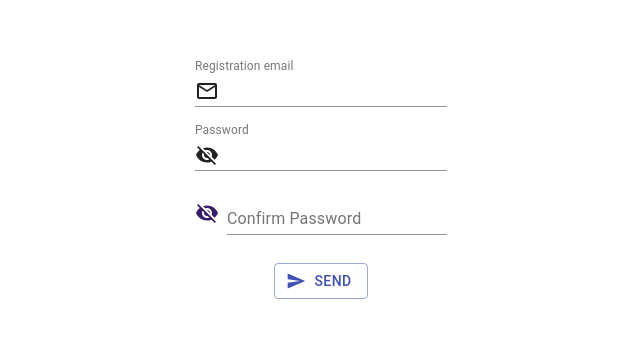
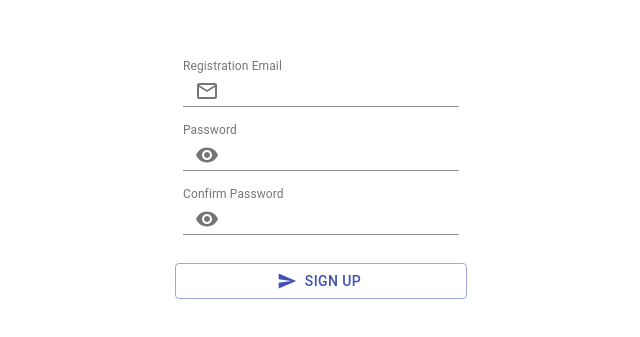
Before and after one commit to marbilher/social-network, a React (Create React App) app in the folder client/: page /signup in a window 1280 px wide. Shown: the part 225-562 px from the top of the page, without its empty margins (319-959 px from the left). Built offline with nearby package versions, Linux system fonts and the light colour scheme.

Commit message:
fix sign up/log in page: deduplicate code and consolidate into one component

```diff
--- a/client/src/App.js
+++ b/client/src/App.js
@@ -3,8 +3,7 @@ import './App.css';
 import { BrowserRouter, Switch, Route } from 'react-router-dom';
 import CssBaseline from '@material-ui/core/CssBaseline';
 import LandingPage from './components/LandingPage';
-import SignUp from './components/SignUp';
-import LogIn from './components/LogIn';
+import SignUpOrLogIn from './components/SignUpOrLogIn';
 import GuestUI from './components/GuestUI';
 
 function App() {
@@ -14,8 +13,8 @@ function App() {
             <BrowserRouter>
                 <Switch>
                     <Route exact path="/" component={LandingPage} />
-                    <Route exact path="/signup" component={SignUp} />
-                    <Route exact path="/login" component={LogIn} />
+                    <Route exact path="/signup" component={() => <SignUpOrLogIn isSigningUp={true} />} />
+                    <Route exact path="/login" component={() => <SignUpOrLogIn isSigningUp={false} />} />
                     <Route exact path="/guestui" component={GuestUI} />
                 </Switch>
             </BrowserRouter>
--- a/client/src/components/ChatMessageDisplay.js
+++ b/client/src/components/ChatMessageDisplay.js
@@ -1,5 +1,4 @@
 import React from 'react';
-import { makeStyles } from '@material-ui/core/styles';
 import Paper from '@material-ui/core/Paper';
 import ChatBoxMessage from './ChatBoxMessage';
 
--- a/client/src/components/GuestUI.js
+++ b/client/src/components/GuestUI.js
@@ -30,7 +30,7 @@ const useStyles = makeStyles((theme) => ({
 function GuestUI() {
     const classes = useStyles();
     const [inputFieldText, setInputFieldText] = React.useState('');
-    const [userIdentification, setUserIdentification] = React.useState(localStorage.getItem('tempID'));
+    const [userIdentification, _setUserIdentification] = React.useState(localStorage.getItem('tempID'));
 
     const [messages, setMessages] = React.useState([]);
     const [currentlyOnline, setCurrentlyOnline] = React.useState([userIdentification]);
--- a/client/src/components/LogIn.js
+++ /dev/null
@@ -1,66 +0,0 @@
-import React, { useState } from 'react';
-import { makeStyles } from '@material-ui/core/styles';
-import Input from '@material-ui/core/Input';
-import InputLabel from '@material-ui/core/InputLabel';
-import InputAdornment from '@material-ui/core/InputAdornment';
-import IconButton from '@material-ui/core/IconButton';
-import FormControl from '@material-ui/core/FormControl';
-import TextField from '@material-ui/core/TextField';
-import MailOutlineIcon from '@material-ui/icons/MailOutline';
-import Visibility from '@material-ui/icons/Visibility';
-import VisibilityOff from '@material-ui/icons/VisibilityOff';
-import SendIcon from '@material-ui/icons/Send';
-import Button from '@material-ui/core/Button';
-
-const useStyles = makeStyles((theme) => ({
-    margin: {
-        margin: theme.spacing(1),
-    },
-    button: {
-        marginTop: 20,
-    },
-}));
-
-function Login() {
-    const classes = useStyles();
-    let [showPassword, setShowPassword] = useState(true);
-
-    return (
-        <div class="App-header">
-            <FormControl className={classes.margin}>
-                <InputLabel htmlFor="input-with-icon-adornment">Email</InputLabel>
-                <Input
-                    id="input-with-icon-adornment"
-                    startAdornment={
-                        <InputAdornment position="start">
-                            <MailOutlineIcon />
-                        </InputAdornment>
-                    }
-                />
-            </FormControl>
-            <TextField
-                className={classes.margin}
-                id="input-with-icon-textfield"
-                label="Password"
-                type={showPassword ? 'password' : 'text'}
-                InputProps={{
-                    startAdornment: (
-                        <InputAdornment position="start">
-                            <IconButton
-                                aria-label="toggle password visibility"
-                                onClick={() => setShowPassword(!showPassword)}
-                            >
-                                {showPassword ? <Visibility /> : <VisibilityOff />}
-                            </IconButton>
-                        </InputAdornment>
-                    ),
-                }}
-            />
-            <Button variant="outlined" color="primary" className={classes.button} startIcon={<SendIcon />}>
-                Log in
-            </Button>
-        </div>
-    );
-}
-
-export default Login;
--- a/client/src/components/SignUp.js
+++ /dev/null
@@ -1,70 +0,0 @@
-import React from 'react';
-import { makeStyles } from '@material-ui/core/styles';
-import Input from '@material-ui/core/Input';
-import InputLabel from '@material-ui/core/InputLabel';
-import InputAdornment from '@material-ui/core/InputAdornment';
-import FormControl from '@material-ui/core/FormControl';
-import TextField from '@material-ui/core/TextField';
-import Grid from '@material-ui/core/Grid';
-import MailOutlineIcon from '@material-ui/icons/MailOutline';
-import VisibilityOffIcon from '@material-ui/icons/VisibilityOff';
-import Icon from '@material-ui/core/Icon';
-import SendIcon from '@material-ui/icons/Send';
-import Button from '@material-ui/core/Button';
-
-const useStyles = makeStyles((theme) => ({
-    margin: {
-        margin: theme.spacing(1),
-    },
-    button: {
-        marginTop: 20,
-    },
-}));
-
-function SignUp() {
-    const classes = useStyles();
-
-    return (
-        <div class="App-header">
-            <FormControl className={classes.margin}>
-                <InputLabel htmlFor="input-with-icon-adornment">Registration email</InputLabel>
-                <Input
-                    id="input-with-icon-adornment"
-                    startAdornment={
-                        <InputAdornment position="start">
-                            <MailOutlineIcon />
-                        </InputAdornment>
-                    }
-                />
-            </FormControl>
-            <TextField
-                className={classes.margin}
-                id="input-with-icon-textfield"
-                label="Password"
-                InputProps={{
-                    startAdornment: (
-                        <InputAdornment position="start">
-                            <VisibilityOffIcon />
-                        </InputAdornment>
-                    ),
-                }}
-            />
-            <div className={classes.margin}>
-                <Grid container spacing={1} alignItems="flex-end">
-                    <Grid item>
-                        <VisibilityOffIcon />
-                    </Grid>
-                    <Grid item>
-                        <TextField id="input-with-icon-grid" label="Confirm Password" />
-                    </Grid>
-                </Grid>
-            </div>
-
-            <Button variant="outlined" color="primary" className={classes.button} startIcon={<SendIcon />}>
-                Send
-            </Button>
-        </div>
-    );
-}
-
-export default SignUp;
--- /dev/null
+++ b/client/src/components/SignUpOrLogIn.js
@@ -0,0 +1,92 @@
+import React, { useState } from 'react';
+import { makeStyles } from '@material-ui/core/styles';
+import InputAdornment from '@material-ui/core/InputAdornment';
+import FormControl from '@material-ui/core/FormControl';
+import TextField from '@material-ui/core/TextField';
+import MailOutline from '@material-ui/icons/MailOutline';
+import Visibility from '@material-ui/icons/Visibility';
+import IconButton from '@material-ui/core/IconButton';
+import VisibilityOff from '@material-ui/icons/VisibilityOff';
+import SendIcon from '@material-ui/icons/Send';
+import Button from '@material-ui/core/Button';
+
+const useStyles = makeStyles((theme) => ({
+    margin: {
+        margin: theme.spacing(1),
+    },
+    button: {
+        marginTop: 20,
+    },
+}));
+
+export default function SignUpOrLogIn(props) {
+  let { isSigningUp } = props;
+    const classes = useStyles();
+    let [showPassword, setShowPassword] = useState(true);
+
+    return (
+        <div class="App-header">
+            <FormControl className={classes.margin}>
+                <TextField
+                    className={classes.margin}
+                    label={isSigningUp ? "Registration Email" : "Email"}
+                    id="input-with-icon-textfield"
+                    type="text"
+                    InputProps={{
+                      startAdornment: (
+                        <InputAdornment position="start">
+                        <IconButton>
+                          <MailOutline />
+                        </IconButton>
+
+                        </InputAdornment>)
+
+
+                    }}
+                />
+                <TextField
+                    className={classes.margin}
+                    id="input-with-icon-textfield"
+                    label="Password"
+                    type={showPassword ? 'password' : 'text'}
+                    InputProps={{
+                        startAdornment: (
+                            <InputAdornment position="start">
+                                <IconButton
+                                    aria-label="toggle password visibility"
+                                    onClick={() => setShowPassword(!showPassword)}
+                                >
+                                    {showPassword ? <Visibility /> : <VisibilityOff />}
+                                </IconButton>
+                            </InputAdornment>
+                        ),
+                    }}
+                />
+              {isSigningUp ?
+                <TextField
+                    label="Confirm Password"
+                    className={classes.margin}
+                    id="input-with-icon-textfield"
+                    type={showPassword ? 'password' : 'text'}
+                    InputProps={{
+                        startAdornment: (
+                            <InputAdornment position="start">
+                                <IconButton
+                                    aria-label="toggle password visibility"
+                                    onClick={() => setShowPassword(!showPassword)}
+                                >
+                                    {showPassword ? <Visibility /> : <VisibilityOff />}
+                                </IconButton>
+                            </InputAdornment>
+                        ),
+                    }}
+                />
+                : '' }
+
+                <Button variant="outlined" color="primary" className={classes.button} startIcon={<SendIcon />}>
+      { isSigningUp ? "Sign Up" : "Log In" }
+                </Button>
+            </FormControl>
+        </div>
+    );
+}
```
